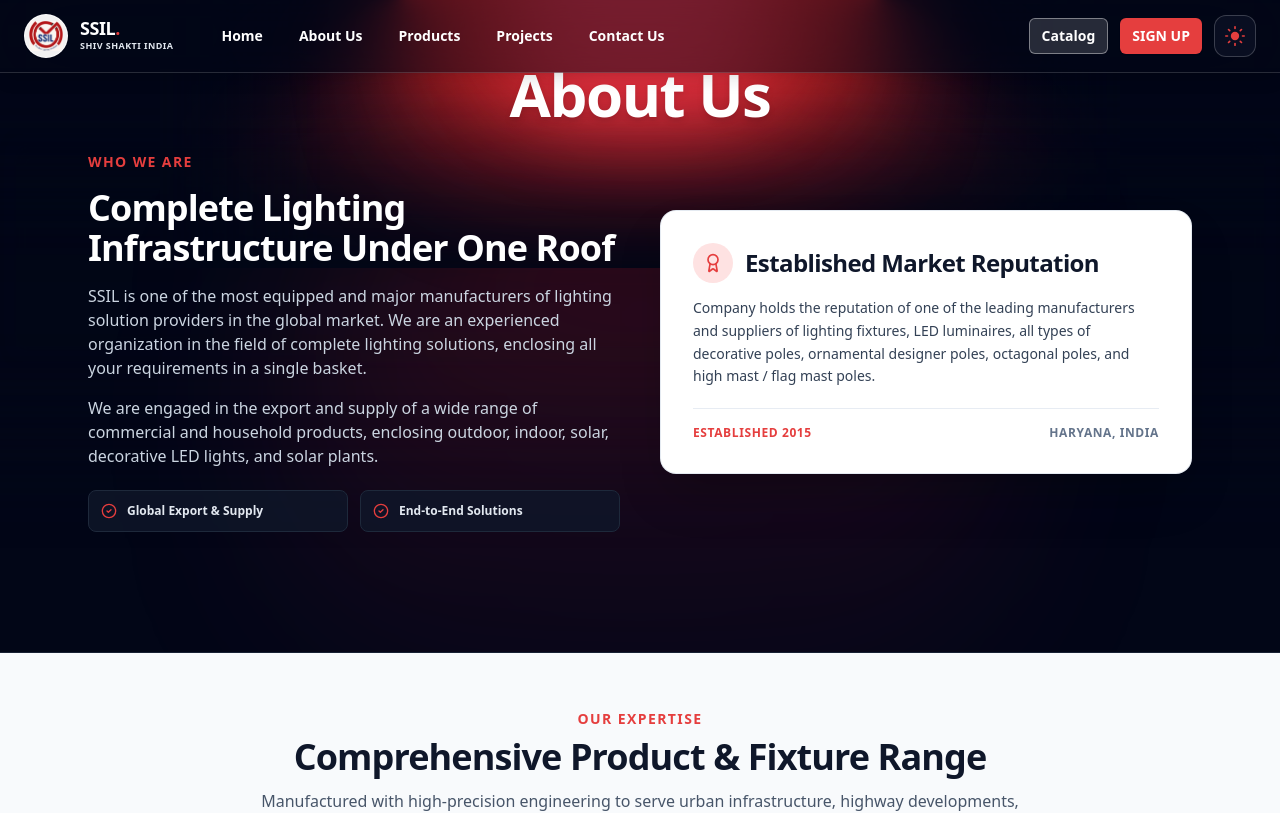
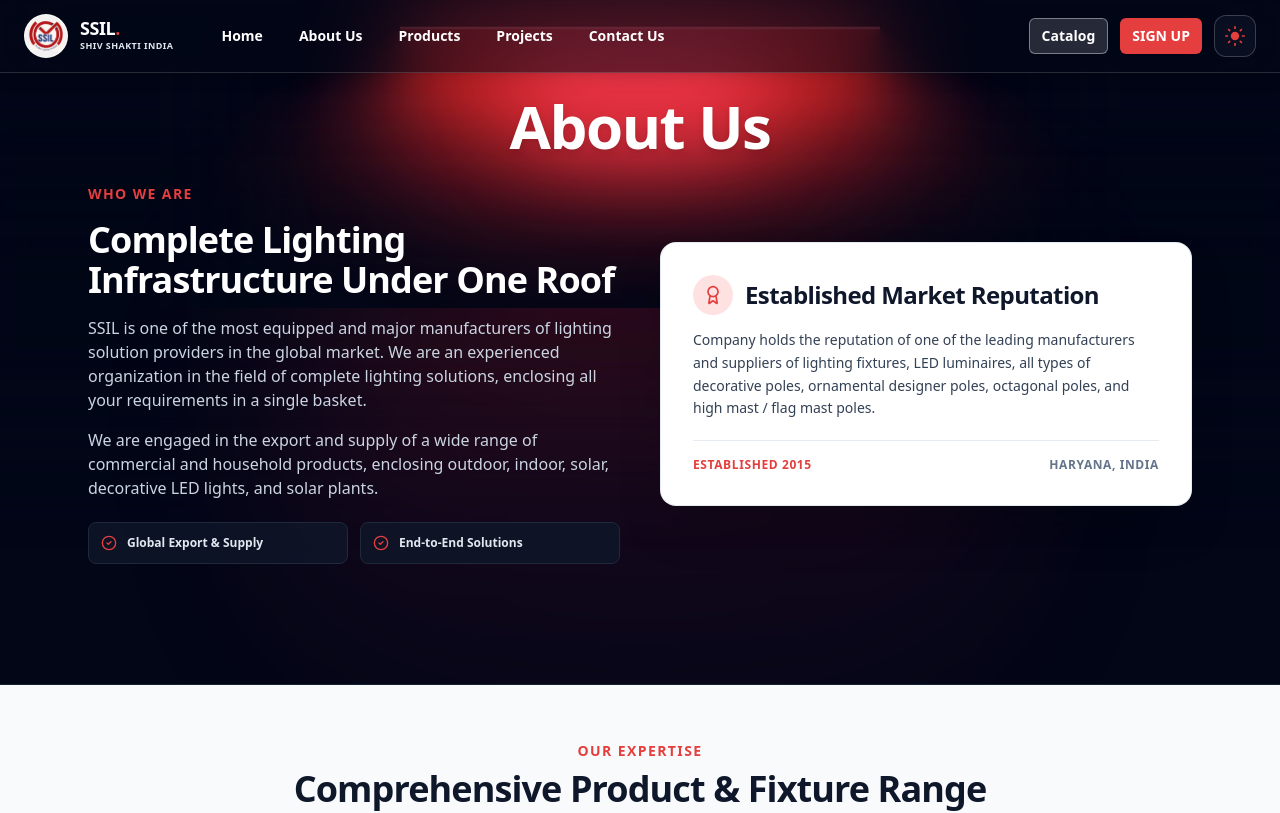
Before and after one commit to Harshit-SSPL/HarshitSSPL, a Next.js app in the folder frontend/: page /about in a window 1280 px wide. Shown: the top 813 px of the page. Built offline with nearby package versions, Linux system fonts and the light colour scheme.

Commit message:
Fix Lamp vertical offset for immediate navbar clearance

```diff
--- a/frontend/components/ui/lamp.tsx
+++ b/frontend/components/ui/lamp.tsx
@@ -33,12 +33,12 @@ export const LampContainer = ({
   return (
     <div
       className={cn(
-        "relative flex flex-col items-center justify-start overflow-hidden bg-slate-950 w-full rounded-none z-0 pt-24 sm:pt-28 md:pt-32 pb-14 sm:pb-18 md:pb-22 border-b border-slate-800/80",
+        "relative flex flex-col items-center justify-start overflow-hidden bg-slate-950 w-full rounded-none z-0 pt-20 sm:pt-24 pb-14 sm:pb-18 md:pb-22 border-b border-slate-800/80",
         className
       )}
     >
-      {/* Original Lamp Animation Graphics (Originates with natural clearance directly below 80px fixed navbar) */}
-      <div className="relative flex w-full flex-1 scale-y-125 items-center justify-center isolate z-0 pointer-events-none">
+      {/* Visual Lamp Graphics Wrapper (Top offset pt-14 sm:pt-16 compensates for -7rem element translation, placing lamp apex at ~88px immediately below 80px navbar) */}
+      <div className="relative flex w-full flex-1 scale-y-125 items-center justify-center isolate z-0 pointer-events-none pt-14 sm:pt-16 md:pt-18">
         {/* Left Conic Red Gradient */}
         <motion.div
           initial={{ opacity: 0.5, width: "15rem" }}
@@ -110,7 +110,7 @@ export const LampContainer = ({
         <div className="absolute inset-auto z-40 h-44 w-full -translate-y-[12.5rem] bg-slate-950"></div>
       </div>
 
-      {/* Children Content Container (About Us heading illuminated inside the red spotlight reflection) */}
+      {/* Children Content Container (About Us, Who We Are & Reputation Card remain in their exact current visual positions) */}
       <div className="relative z-50 flex flex-col items-center px-4 md:px-6 w-full max-w-6xl mx-auto -translate-y-10 sm:-translate-y-12 md:-translate-y-16">
         {children}
       </div>
```
